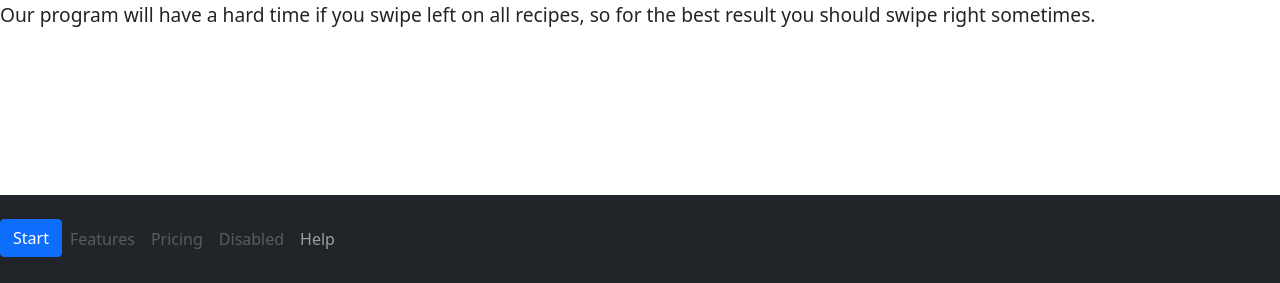
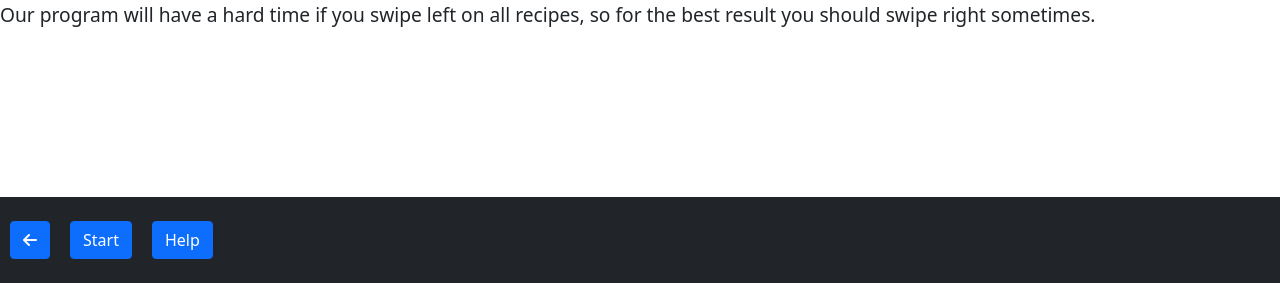
Before and after one commit to maarten0912/RecipeDB, a Flask app: page /help in a window 1280 px wide. Shown: the part 517-800 px from the top of the page. Run offline with Flask 2, Linux system fonts and the light colour scheme; some libraries are stand-ins or nearby versions.

Commit message:
juiste navbar voor de help pagina

```diff
--- a/templates/explanation.html
+++ b/templates/explanation.html
@@ -3,8 +3,10 @@
 <head>
     <meta charset="UTF-8">
     <title>Help</title>
+    <link rel="stylesheet" href="../static/index.css">
     <link href="https://cdn.jsdelivr.net/npm/bootstrap@5.0.0-beta1/dist/css/bootstrap.min.css" rel="stylesheet" integrity="sha384-giJF6kkoqNQ00vy+HMDP7azOuL0xtbfIcaT9wjKHr8RbDVddVHyTfAAsrekwKmP1" crossorigin="anonymous">
     <script src="https://cdn.jsdelivr.net/npm/bootstrap@5.0.0-beta1/dist/js/bootstrap.bundle.min.js" integrity="sha384-ygbV9kiqUc6oa4msXn9868pTtWMgiQaeYH7/t7LECLbyPA2x65Kgf80OJFdroafW" crossorigin="anonymous"></script>
+    <script src="https://kit.fontawesome.com/5ecfdcfcff.js" crossorigin="anonymous"></script>
     <style>
 
         .swipe {
@@ -41,20 +43,14 @@
 
         <nav class="navbar py-4 navbar-expand-lg fixed-bottom navbar-dark bg-dark">
         	<ul class="navbar-nav mr-auto">
-              <li class="nav-item active">
-                <a class="btn btn-primary" href="/" role="button">Start</a>
-              </li>
-              <li class="nav-item">
-                <a class="nav-link disabled" href="#">Features</a>
-              </li>
-              <li class="nav-item">
-                <a class="nav-link disabled" href="#">Pricing</a>
-              </li>
-              <li class="nav-item">
-                <a class="nav-link disabled" href="#">Disabled</a>
-              </li>
                 <li class="nav-item">
-                    <a class="nav-link" aria-current="page" href="/help">Help</a>
+                    <a class="btn btn-primary" href="#" onclick="goBack()" role="button"><i class="fas fa-arrow-left"></i></a>
+                </li>
+                <li class="nav-item">
+                    <a class="btn btn-primary" href="/" role="button">Start</a>
+                </li>
+                <li class="nav-item">
+                    <a class="btn btn-primary" aria-current="page" href="/help" role="button">Help</a>
                 </li>
             </ul>
         </nav>
```
